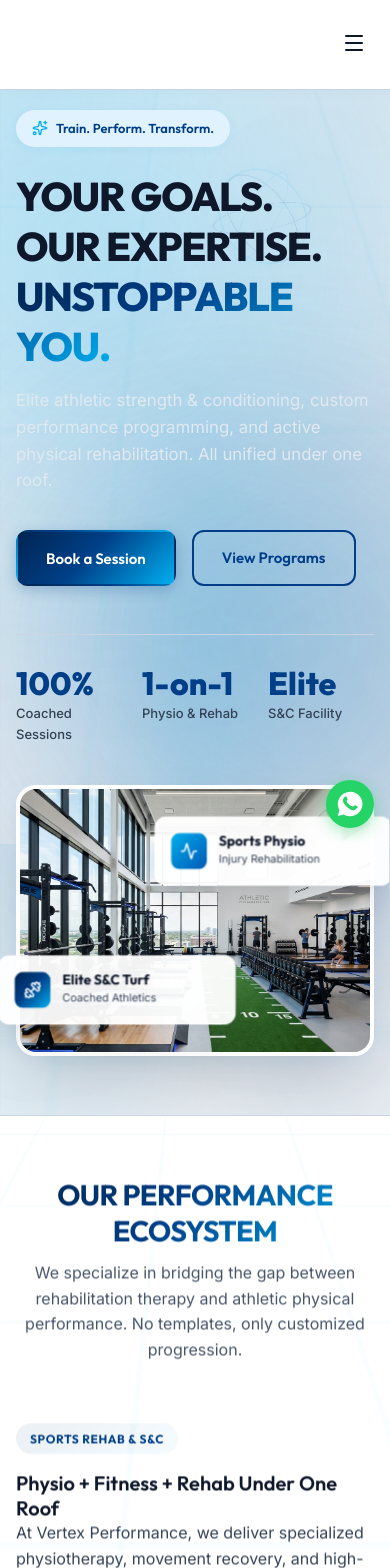
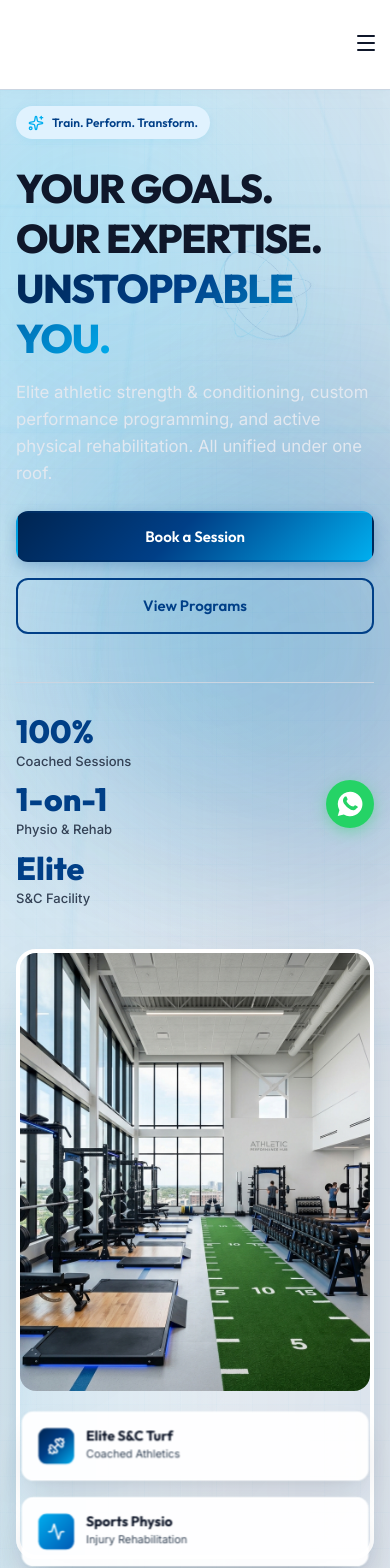
Before and after one commit to Saleeq12217925/vertex_performance, a React (Vite) app: page / in a window 390 px wide. Shown: the top 1568 px of the page. Built offline with nearby package versions, Linux system fonts and the light colour scheme.

Commit message:
Improve mobile responsiveness and update docs

```diff
--- a/src/App.css
+++ b/src/App.css
@@ -3346,3 +3346,129 @@ body {
 .flip-hint-back {
   color: rgba(255,255,255,0.5);
 }
+
+/* Mobile responsiveness polish */
+img {
+  max-width: 100%;
+  height: auto;
+}
+
+@media (max-width: 768px) {
+  body {
+    background-attachment: scroll !important;
+  }
+
+  .header-container {
+    padding: 0 16px;
+  }
+
+  .header-scrolled {
+    height: 72px;
+  }
+
+  .hero-section {
+    min-height: auto;
+    padding-top: calc(var(--header-height) + 24px);
+  }
+
+  .hero-actions {
+    flex-direction: column;
+    align-items: stretch;
+  }
+
+  .hero-actions .btn {
+    width: 100%;
+    justify-content: center;
+  }
+
+  .hero-stats {
+    grid-template-columns: 1fr;
+    gap: 12px;
+  }
+
+  .hero-image-card-parallax-wrapper {
+    position: static;
+    margin-top: 12px;
+  }
+
+  .hero-image-card {
+    width: 100%;
+    max-width: 100%;
+  }
+
+  .card-1-wrapper,
+  .card-2-wrapper {
+    position: static;
+    margin-top: 12px;
+  }
+
+  .section-header {
+    margin-bottom: 40px;
+  }
+
+  .program-card-flipper {
+    height: auto;
+    min-height: 360px;
+  }
+
+  .flip-face {
+    padding: 24px;
+  }
+
+  .footer-newsletter-form {
+    flex-direction: column;
+  }
+
+  .footer-newsletter-form input,
+  .footer-newsletter-form button {
+    width: 100%;
+  }
+}
+
+@media (max-width: 480px) {
+  .header-container {
+    padding: 0 12px;
+  }
+
+  .header-btn {
+    width: 100%;
+  }
+
+  .hero-section {
+    padding-top: calc(var(--header-height) + 16px);
+  }
+
+  .hero-badge {
+    font-size: 12px;
+    padding: 7px 12px;
+  }
+
+  .hero-subtitle {
+    margin-bottom: 24px;
+  }
+
+  .hero-image {
+    aspect-ratio: 4 / 5;
+  }
+
+  .mobile-nav {
+    padding: 20px 16px;
+  }
+
+  .service-card,
+  .program-card,
+  .who-card,
+  .standalone-promo-card {
+    padding: 20px;
+  }
+
+  .booking-modal-panel {
+    padding: 20px;
+  }
+
+  .footer-bottom {
+    flex-direction: column;
+    gap: 12px;
+    text-align: center;
+  }
+}
```
